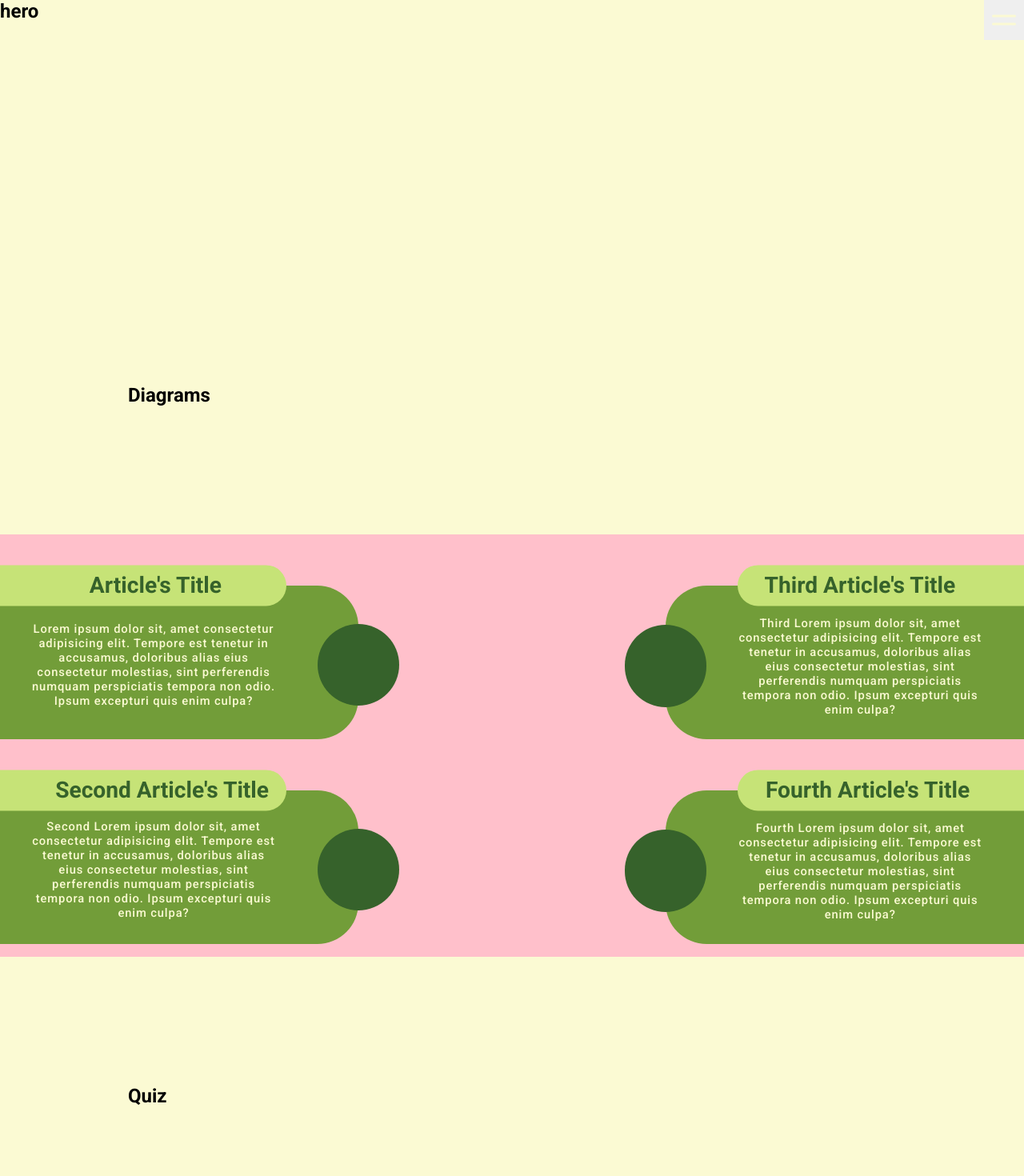
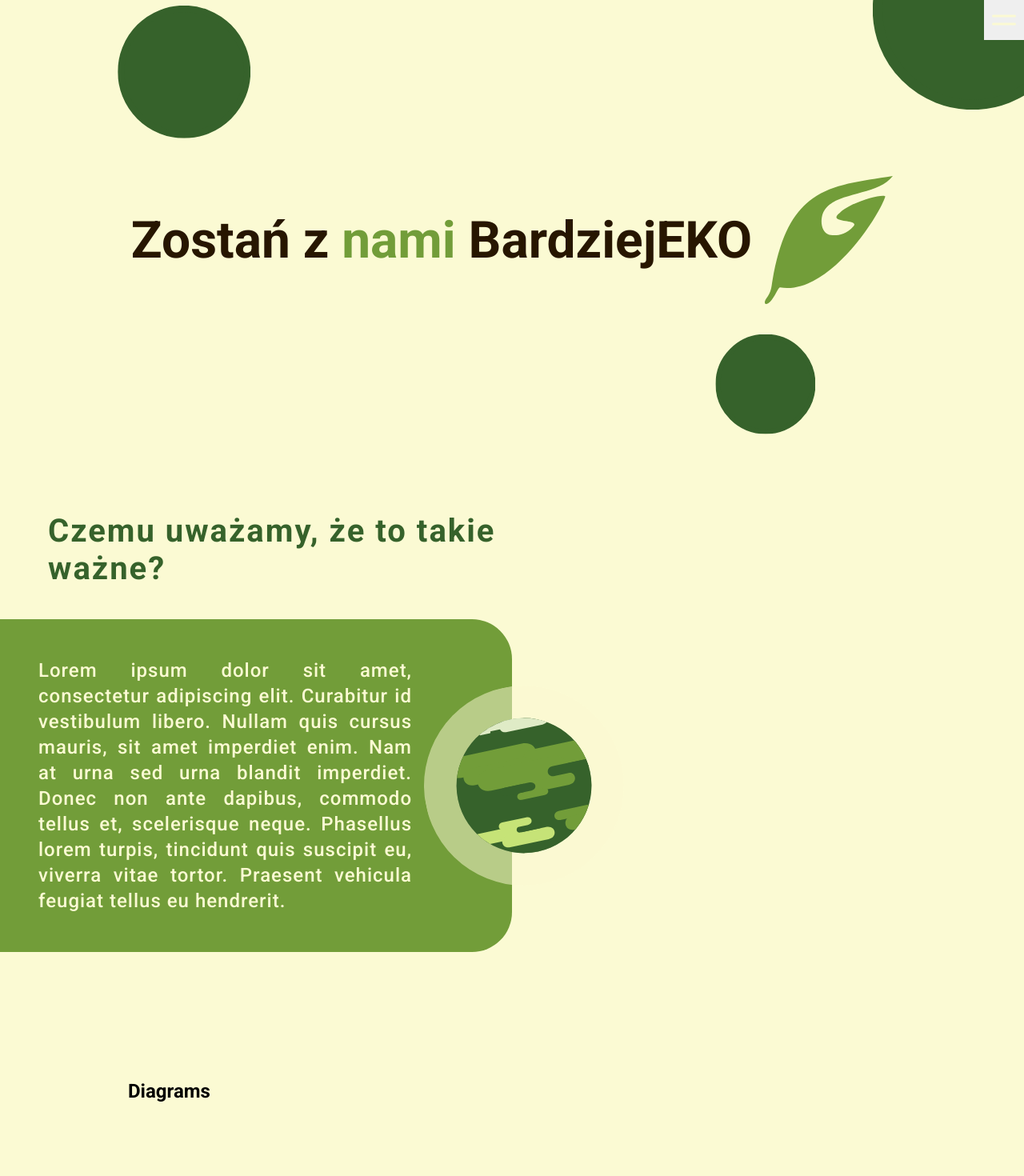
Before and after one commit to apoczwardowski/bardziejEKO, a Vue app: page / in a window 1280 px wide. Shown: the top 1470 px of the page at 80% size. Built offline with nearby package versions, Linux system fonts and the light colour scheme.

Commit message:
Created responsive hero component

```diff
--- a/src/components/Hero.vue
+++ b/src/components/Hero.vue
@@ -1,6 +1,23 @@
 <template>
 	<section id="hero">
-		<h1>hero</h1>
+		<div class='banner'>
+			<img class='circle' src='@/assets/images/greenCircle.svg'>
+			<img class='circle' src='@/assets/images/greenCircle.svg'>
+			<img class='circle' src='@/assets/images/greenCircle.svg'>
+			<header>
+				<h1>Zostań z <span class='wordFocus'>nami</span> BardziejEKO</h1>
+				<img class='pageLogo' src='@/assets/images/pageLogo.svg'>
+			</header>
+		</div>
+		<article class='introduction'>
+			<h2>Czemu uważamy, że to takie ważne?</h2>
+			<div class='card'>
+				<div class='background'>
+					<p>Lorem ipsum dolor sit amet, consectetur adipiscing elit. Curabitur id vestibulum libero. Nullam quis cursus mauris, sit amet imperdiet enim. Nam at urna sed urna blandit imperdiet. Donec non ante dapibus, commodo tellus et, scelerisque neque. Phasellus lorem turpis, tincidunt quis suscipit eu, viverra vitae tortor. Praesent vehicula feugiat tellus eu hendrerit.</p>
+				</div>
+				<img class='planet' src='@/assets/images/planet.svg'>
+			</div>
+		</article>
 	</section>
 </template>
 
@@ -16,10 +33,220 @@ export default {
 // $light-green;
 // $green;
 // $dark-green;
-
 // $padding-main;
 
+$mobile: 767px;
+$tablet: 1030px;
+$circle-size: 10vw;
+$planet-size: 250px;
+
 #hero {
+	overflow-x: hidden;
 
+	.banner {
+		position: relative;
+		display: flex;
+		align-items: center;
+		justify-content: center;
+		height: 75vh;
+
+		// smartphones only
+		@media (max-width: $mobile) {
+			height: 50vh;
+		}
+
+		// tablets only
+		@media (max-width: $tablet) {
+			height: 70vh;
+		}
+
+		header {
+			display: flex;
+			align-items: center;
+
+			// smartphones only
+			@media (max-width: $tablet) {
+				flex-direction: column;
+			}
+
+			h1 {
+				font-size: 4em;
+				color: rgb(39, 22, 0);
+				margin-right: 0.25em;
+
+				// mobiles
+				@media (max-width: $tablet) {
+					font-size: 10vw;
+					text-align: center;
+					margin-right: 0;
+					margin-bottom: 0.5em;
+				}
+
+				// smartphones only
+				@media (max-width: $mobile) {
+					font-size: 13vw;
+				}
+
+				.wordFocus {
+					color: $green;
+				}
+			}
+
+			.pageLogo {
+				width: 10em;
+
+				// smartphones only
+				@media (max-width: $mobile) {
+					width: 25vw;
+				}
+
+				// tablet only
+				@media (max-width: $tablet) {
+					width: 20vw;
+				}
+			}
+		}
+
+		.circle {
+			position: absolute;
+			transform: translate(50%, -50%);
+
+			$ratio: 1;
+
+			// mobiles
+			@media (max-width: $tablet) {
+				$ratio: 1.3;
+				transform: translate(50%, -50%);
+			}
+
+			&:nth-child(1) {
+				height: $circle-size * $ratio;
+				top: 15%;
+				left: 5%;
+
+				// mobiles
+				@media (max-width: $tablet) {
+					top: 55%;
+					left: -15%;
+				}
+			}
+
+			&:nth-child(2) {
+				height: $circle-size * .75 * $ratio;
+				top: 80%;
+				left: 65%;
+
+				// mobiles
+				@media (max-width: $tablet) {
+					top: 85%;
+					left: 89%
+				}
+			}
+
+			&:nth-child(3) {
+				height: $circle-size * 1.5 * $ratio;
+				top: 2%;
+				right: 5%;
+
+				// mobiles
+				@media (max-width: $tablet) {
+					left: 50%
+				}
+			}
+		}
+	}
+
+	.introduction {
+
+
+		h2 {
+			width: 55vw;
+			color: $dark-green;
+			padding: 1em 1.5em;
+			font-size: 2.5em;
+			letter-spacing: 2px;
+
+			// mobiles
+			@media (max-width: $tablet) {
+				width: 100vw;
+				padding: .5em 1.5em 1em 1.5em;
+				font-size: 8vw;
+				letter-spacing: 0;
+				text-align: center;
+			}
+		}
+
+		.card {
+			display: flex;
+			align-items: center;
+
+			// mobiles
+			@media (max-width: $tablet) {
+				flex-direction: column;
+			}
+
+			.background {
+				background: $green;
+				width: 50vw;
+				padding: 3em ($planet-size / 2) 3em 3em;
+				border-radius: 0 50px 50px 0;
+
+				// mobiles
+				@media (max-width: $tablet) {
+					width: 100%;
+					padding: 4em 3em ($planet-size / 1.5) 3em;
+					border-radius: 50px;
+				}
+
+				// smartphones only
+				@media (max-width: $mobile) {
+					padding: 3em 2em ($planet-size / 1.5) 2em;
+				}
+
+				p {
+					color: $yellow;
+					text-align: justify;
+					font-size: 1.5em;
+					font-weight: 500;
+					letter-spacing: 1px;
+					line-height: 32px;
+				}
+
+				// <p> tablets only
+				@media (max-width: $tablet) {
+					p {
+						text-align: center;
+						font-size: 3em;
+						letter-spacing: 2px;
+						line-height: 55px;
+					}
+				}
+
+				// <p> smartphones only
+				@media (max-width: $mobile) {
+					p {
+						text-align: center;
+						font-size: 1.5em;
+						letter-spacing: 1px;
+						line-height: 27px;
+					}
+				}
+			}
+
+			.planet {
+				display: block;
+				position: relative;
+				left: -110px;
+				transform: rotate(-12deg);
+				height: $planet-size;
+
+				// mobiles
+				@media (max-width: $tablet) {
+					left: 0;
+					top: -125px;
+				}
+			}
+		}
+	}
 }
 </style>
```
